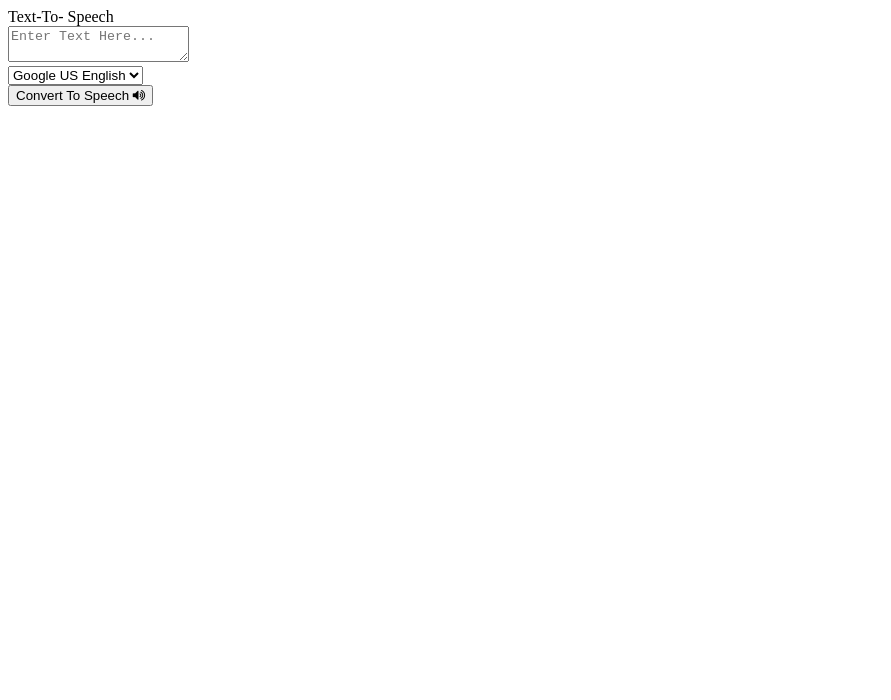
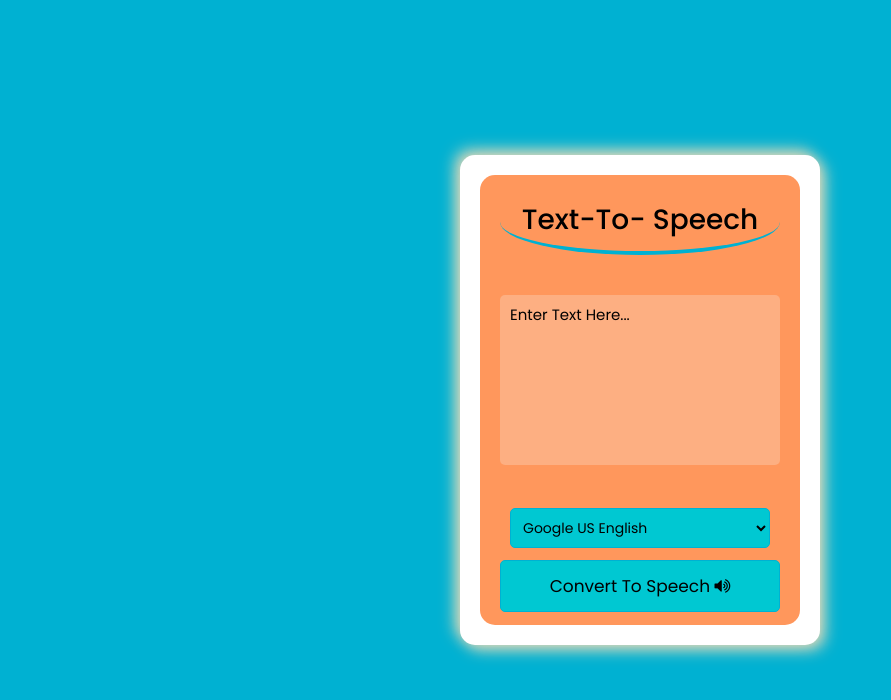
Before and after one commit to PRINCE-DHAMECHA/text-to-speech, a plain HTML site: page index.html in a window 1280 px wide. Shown: the whole page, without its empty margins (0-891 px from the left). Drawn offline with Linux system fonts and the light colour scheme.

Commit message:
Update index.html

```diff
--- a/index.html
+++ b/index.html
@@ -6,7 +6,7 @@
     <meta http-equiv="X-UA-Compatible" content="IE=edge">
     <meta name="viewport" content="width=device-width, initial-scale=1.0">
     <title>Text To Speech</title>
-    <link rel="stylesheet" href="style.css">
+    <link rel="stylesheet" href="stl.css">
     <link rel="stylesheet" href="https://cdnjs.cloudflare.com/ajax/libs/font-awesome/4.7.0/css/font-awesome.min.css">
 </head>
 
```
